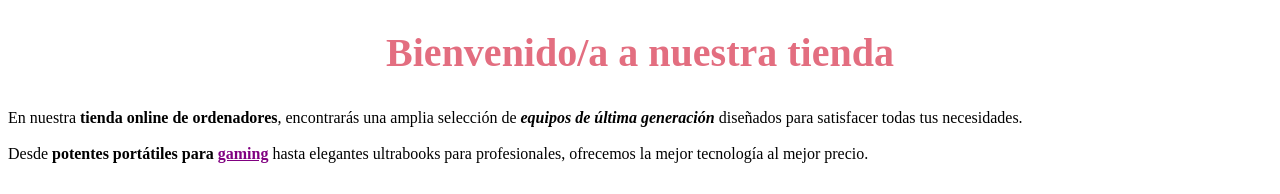
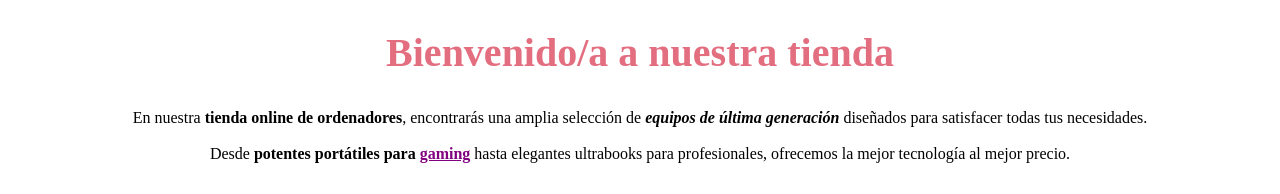
Before and after one commit to patry99/site1234, a plain HTML site: page index.html in a window 1280 px wide. Shown: the part 522-716 px from the top of the page. Drawn offline with Linux system fonts and the light colour scheme.

Commit message:
Update index.html

```diff
--- a/index.html
+++ b/index.html
@@ -16,9 +16,9 @@
             <br/>
             <h2 id ="Bienvenido" style="text-align:center; font-size: 40px; color: #E36E80">Bienvenido/a a nuestra tienda</h2>
 
-            <p>
+            <p style = "text-align:center">
                 En nuestra <b>tienda online de ordenadores</b>, encontrarás una amplia selección de <b><i>equipos de última generación</i></b> diseñados para satisfacer todas tus necesidades. <br/><br/>Desde <b>potentes portátiles para <a href= "https://es.wikipedia.org/wiki/Videojuego " style ="color: purple">gaming</a></b> hasta elegantes ultrabooks para profesionales, ofrecemos la mejor tecnología al mejor precio.
-            </p>
+            </p><br/>
 
             <h2 style= "font-size: 40px; color: #9B3E91">Los mejores ordenadores</h2>
 
```
